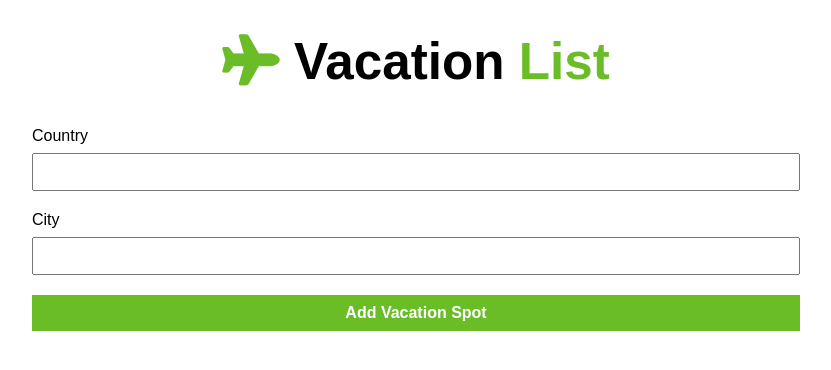
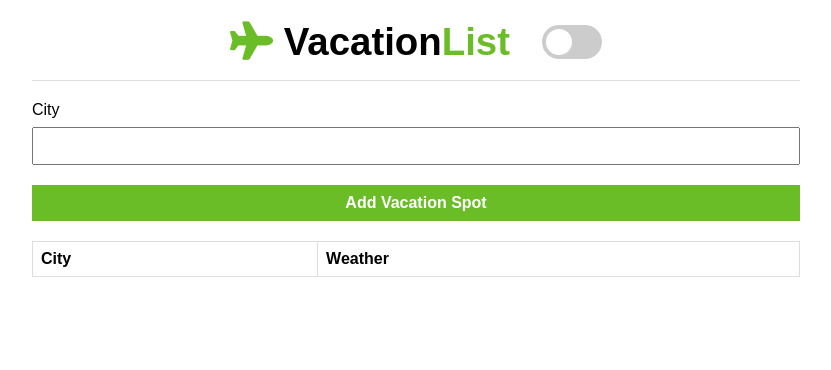
Before and after one commit to 1ahmadsam/VacationList, a website: page index.html in a window 1280 px wide. Shown: the whole page, without its empty margins (224-1055 px from the left). Drawn offline with Linux system fonts and the light colour scheme.

Commit message:
added, table, api, and switch for theme

```diff
--- a/app.js
+++ b/app.js
@@ -1,30 +1,55 @@
+//API KEY
+const API_KEY = '415095d6d53abdc56ed23ecd58706b71';
 //event listeners
 window.onload = function () {
   document.querySelector('#vacation-form').addEventListener('submit', (e) => {
     e.preventDefault();
 
-    const country = document.getElementById('country').value;
+    // const country = document.getElementById('country').value;
     const city = document.getElementById('city').value;
 
-    if (country === '' || city === '') {
+    if (city === '') {
       document.getElementById('result').innerHTML = showDialog(
         'warning',
-        'enter in the information correctly'
+        'enter in a city'
       );
     } else {
       document.getElementById('result').innerHTML = showDialog(
         'success',
         'nice job'
       );
+      getWeatherData(city);
     }
-    console.log('hello:', country, city);
+    console.log('hello:', city);
+  });
+};
+
+/**
+ * change websites theme to dark
+ */
+changeWebsiteTheme = () => {
+  const checkBox = document.getElementById('check');
+  if (checkBox.checked == true) {
+    console.log('checked');
+  } else {
+    console.log('not checked');
+  }
+};
+
+/**
+ * get weather data
+ */
+getWeatherData = (city) => {
+  const URL = `https://api.openweathermap.org/data/2.5/forecast/daily?q=${city}&cnt=7&appid=${API_KEY}`;
+  return fetch(URL).then((res) => {
+    console.log(res.json);
   });
 };
 
 /**
  *  display success or error message depending on inpout values
  */
-function showDialog(dialogType, text) {
+showDialog = (dialogType, text) => {
   let dialog;
   switch (dialogType) {
     case 'warning':
@@ -37,4 +62,4 @@ function showDialog(dialogType, text) {
   dialog += text;
   dialog += '</div>';
   return dialog;
-}
+};
--- a/index.html
+++ b/index.html
@@ -12,18 +12,22 @@
     <title>Vacation-List Comparison</title>
   </head>
   <body>
-    <div class="header header--light">
-      <h1 class="header__title">
-        <i class="fas fa-plane"></i>
-        <span class="header--first">Vacation</span> List
-      </h1>
-    </div>
     <div class="container">
+      <div class="header header--light">
+        <h1 class="header__title">
+          <i class="fas fa-plane"></i>
+          <span class="header--first">Vacation</span>List
+        </h1>
+        <label class="switch">
+          <input type="checkbox" id="check" onclick="changeWebsiteTheme()" />
+          <span class="slider round"></span>
+        </label>
+      </div>
       <form id="vacation-form">
-        <div class="form">
+        <!-- <div class="form">
           <label for="country" class="form__label">Country</label
           ><input type="text" id="country" class="form__input" />
-        </div>
+        </div> -->
         <div class="form">
           <label for="city" class="form__label">City</label
           ><input type="text" id="city" class="form__input" />
@@ -35,6 +39,12 @@
         />
       </form>
       <div id="result"></div>
+      <table class="weather-list">
+        <tr>
+          <th>City</th>
+          <th>Weather</th>
+        </tr>
+      </table>
     </div>
   </body>
 </html>
--- a/styles.css
+++ b/styles.css
@@ -4,10 +4,14 @@
 }
 
 .header {
+  display: flex;
+  justify-content: center;
+  align-items: center;
   text-align: center;
   padding-bottom: 16px;
-  padding-top: 32px;
+  padding-top: 20px;
   width: 100%;
+  border-bottom: 1px solid #dedede;
 }
 .header--first {
   color: #000;
@@ -15,7 +19,7 @@
 .header--light {
   font-weight: bold;
   color: #6bbd28;
-  font-size: 1.6rem;
+  font-size: 1.2rem;
 }
 .container {
   width: 100%;
@@ -25,12 +29,6 @@
   margin-right: auto;
   padding-left: 16px;
   padding-right: 16px;
-}
-
-@media (min-width: 800px) {
-  .container {
-    max-width: 800px;
-  }
 }
 
 .form {
@@ -90,3 +88,93 @@
   background-color: #d4edda;
   border-color: #c3e6cb;
 }
+
+.weather-list {
+  margin-top: 20px;
+  font-family: arial, sans-serif;
+  border-collapse: collapse;
+  width: 100%;
+}
+
+/* slider */
+/* The switch - the box around the slider */
+.switch {
+  position: relative;
+  display: inline-block;
+  width: 60px;
+  height: 34px;
+  margin-left: 2rem;
+}
+
+/* Hide default HTML checkbox */
+.switch input {
+  opacity: 0;
+  width: 0;
+  height: 0;
+}
+
+/* The slider */
+.slider {
+  position: absolute;
+  cursor: pointer;
+  top: 0;
+  left: 0;
+  right: 0;
+  bottom: 0;
+  background-color: #ccc;
+  -webkit-transition: 0.4s;
+  transition: 0.4s;
+}
+
+.slider:before {
+  position: absolute;
+  content: '';
+  height: 26px;
+  width: 26px;
+  left: 4px;
+  bottom: 4px;
+  background-color: white;
+  -webkit-transition: 0.4s;
+  transition: 0.4s;
+}
+
+input:checked + .slider {
+  background-color: #2196f3;
+}
+
+input:focus + .slider {
+  box-shadow: 0 0 1px #2196f3;
+}
+
+input:checked + .slider:before {
+  -webkit-transform: translateX(26px);
+  -ms-transform: translateX(26px);
+  transform: translateX(26px);
+}
+
+/* Rounded sliders */
+.slider.round {
+  border-radius: 34px;
+}
+
+.slider.round:before {
+  border-radius: 50%;
+}
+
+td,
+th {
+  border: 1px solid #dddddd;
+  text-align: left;
+  padding: 8px;
+}
+
+@media (min-width: 800px) {
+  .container {
+    max-width: 800px;
+  }
+}
+@media (max-width: 460px) {
+  .header {
+    display: block;
+  }
+}
```
